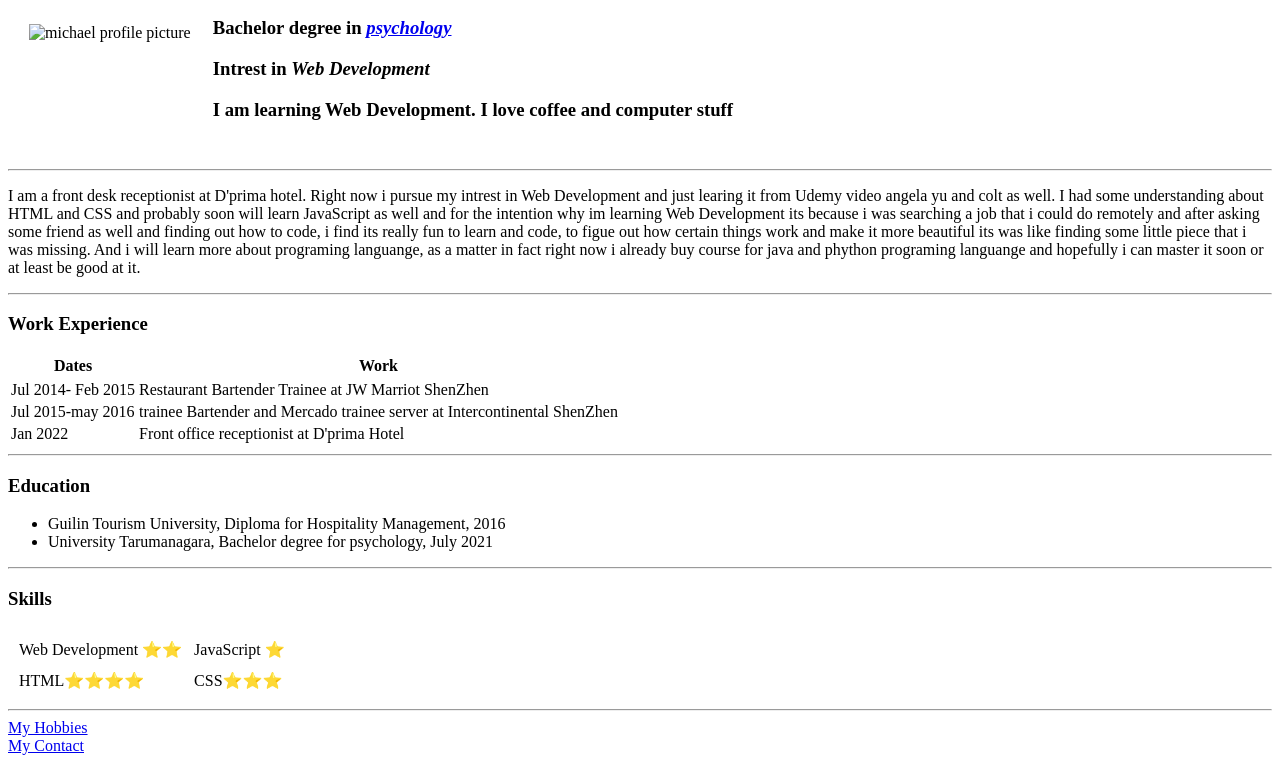
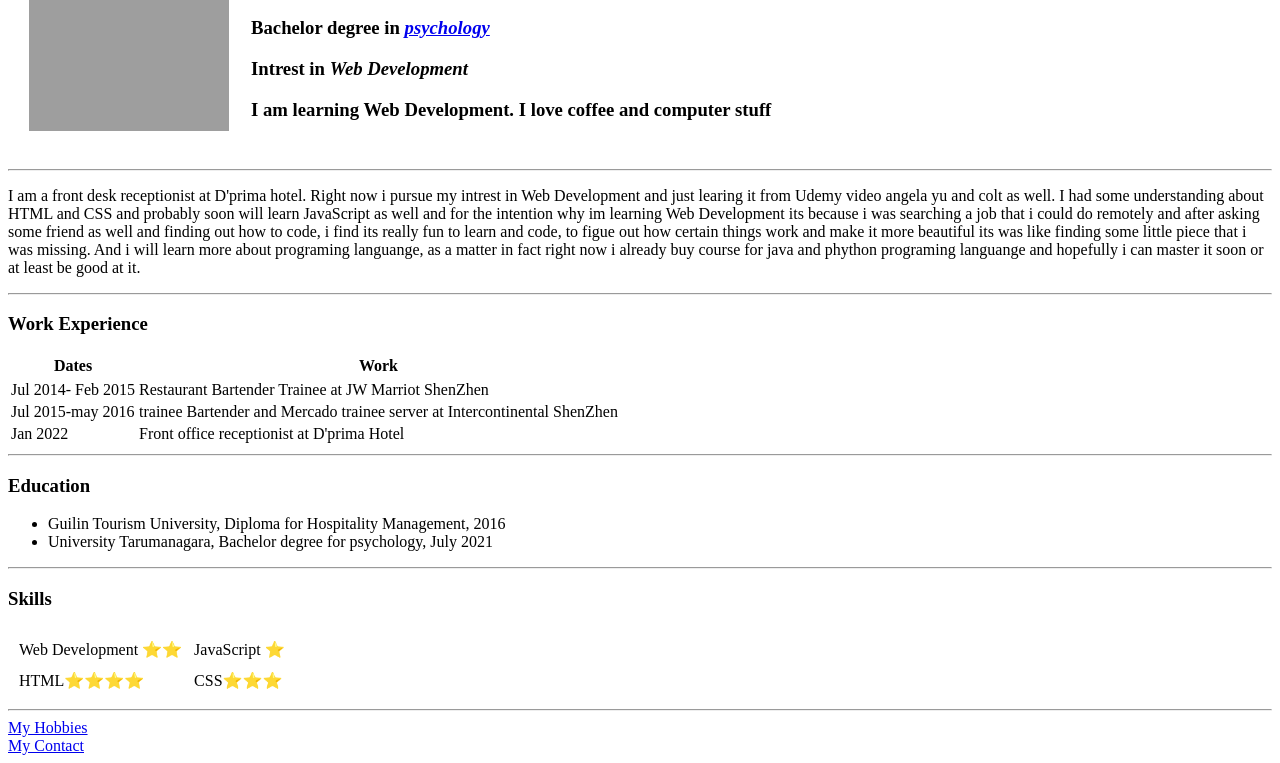
Before and after one commit to michan00/cv, a plain HTML site: page index.html in a window 1280 px wide. Shown: the part 102-865 px from the top of the page. Drawn offline with Linux system fonts and the light colour scheme; the site is published under a folder, as on GitHub Pages, so addresses that start at the root find nothing.

Commit message:
Update index.html

```diff
--- a/index.html
+++ b/index.html
@@ -11,7 +11,7 @@
 <body>
     <table cellspacing="20">
         <tr>
-            <td><img src="/picture/DSC_0035_-modified.png" alt="michael profile picture" width="200" height="200"></td>
+            <td><img src="picture/DSC_0035_-modified.png" alt="michael profile picture" width="200" height="200"></td>
             <td>
                 <h1>Michael Purwanta</<h1>
                     <p>
```
